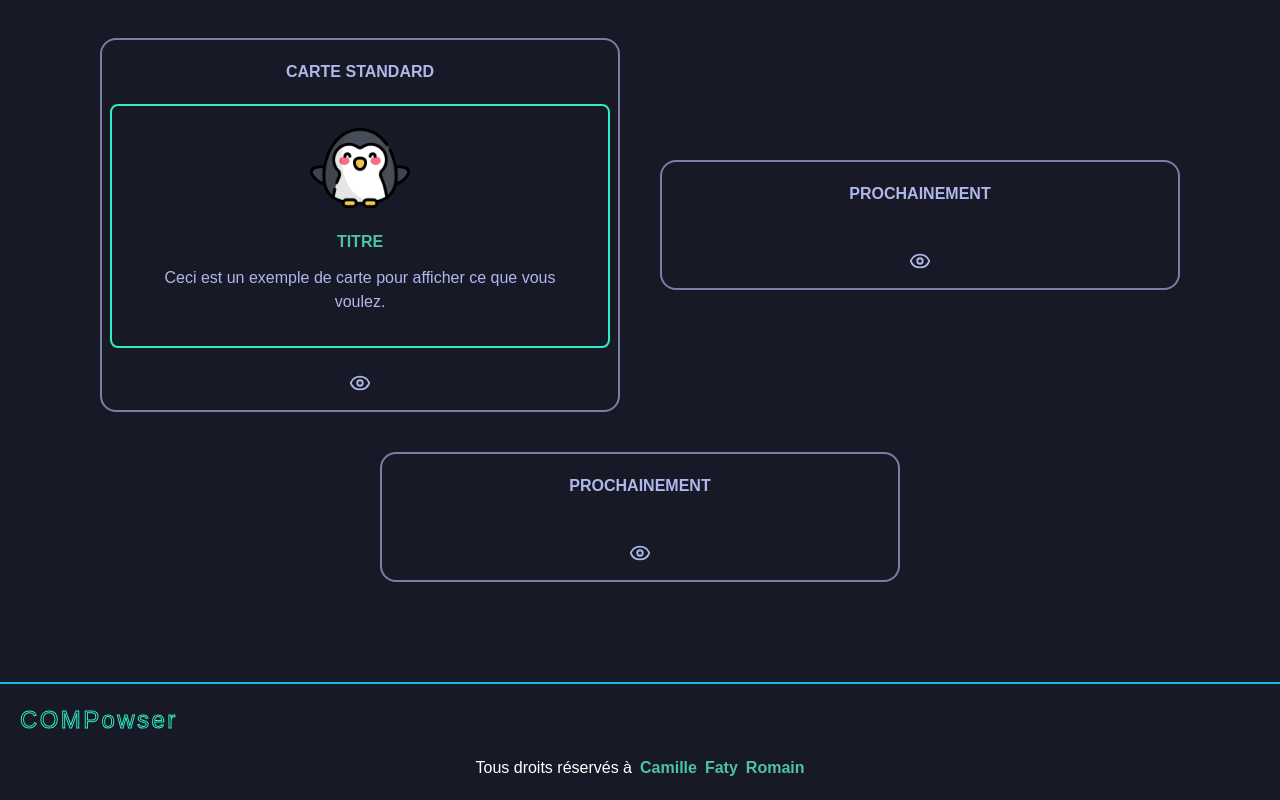
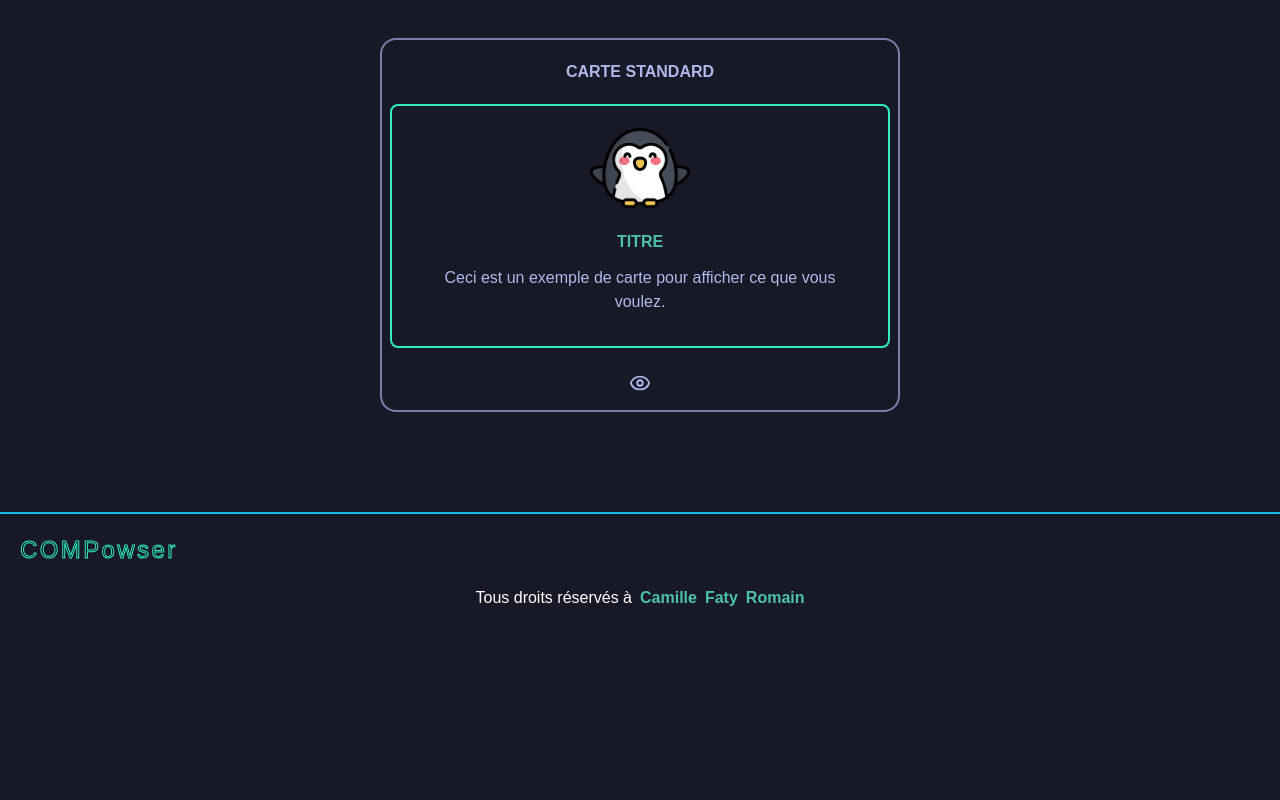
Before and after one commit to rchouhani/compowser, a Next.js app in the folder compowser/: page / in a window 1280 px wide. Shown: the part 1578-2378 px from the top of the page. After the commit the page ends 2208 px from the top, so only its background shows below. Built offline with nearby package versions, Linux system fonts and the light colour scheme.

Commit message:
remove 'prochainement Card'

```diff
--- a/compowser/src/app/page.js
+++ b/compowser/src/app/page.js
@@ -121,13 +121,6 @@ export default function Home() {
               </button>
             </div>
           )}
-
-          {searchQuery === "" && (
-            <>
-              <Card title="Prochainement" />
-              <Card title="Prochainement" />
-            </>
-          )}
         </div>
       </section>
     </>
```
